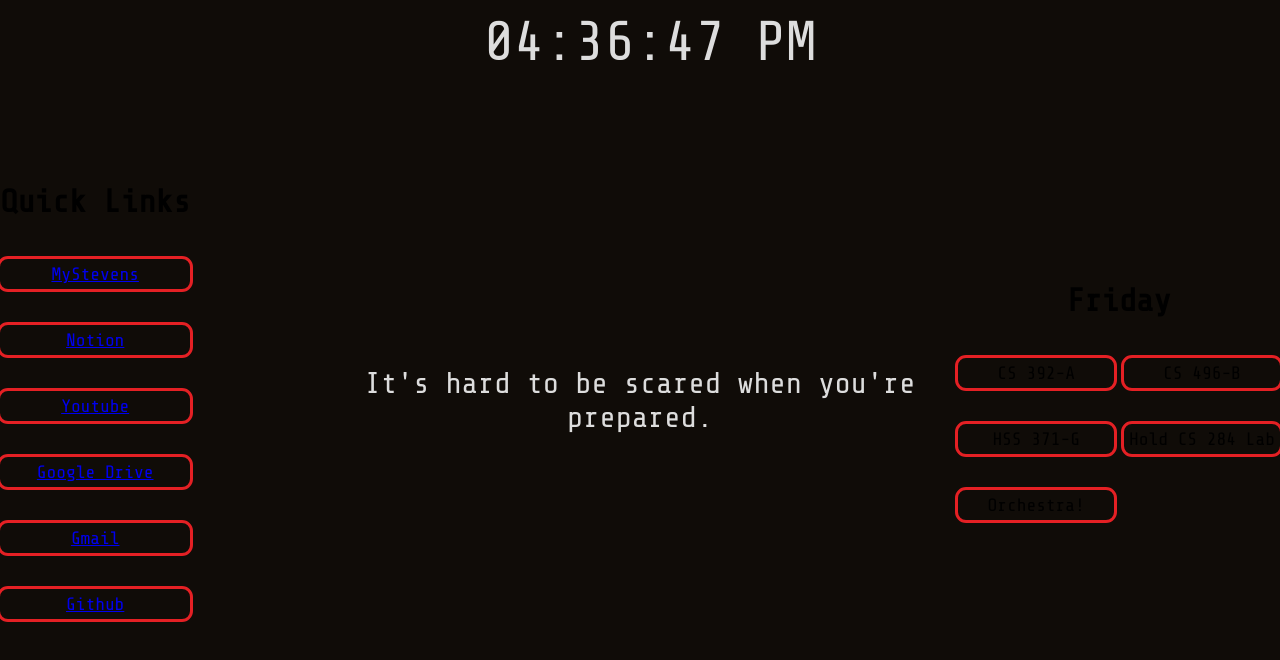
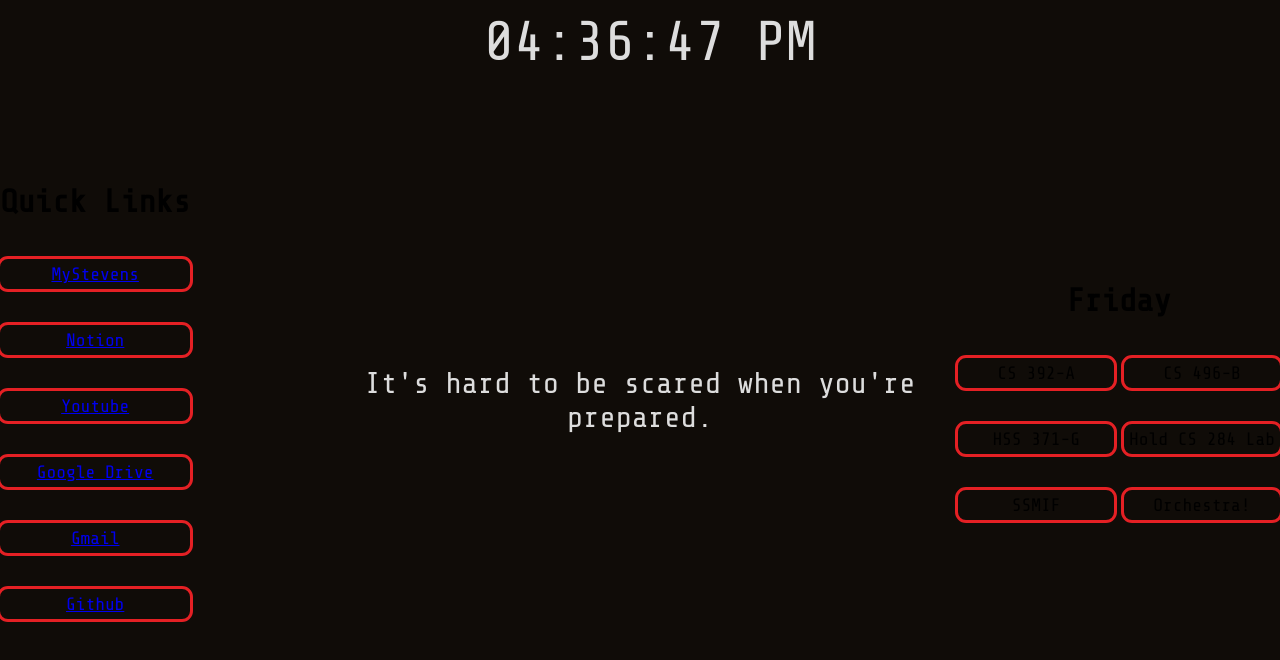
Before and after one commit to ZakariyyaScavotto/myNewTab, a plain HTML site: page index.html in a window 1280 px wide. Drawn offline with nearby package versions, Linux system fonts and the light colour scheme.

Commit message:
Fixed missing item

```diff
--- a/index.html
+++ b/index.html
@@ -67,6 +67,7 @@
 					<p>CS 496-B</p>
 					<p>HSS 371-G</p>
 					<p>Hold CS 284 Lab</p>
+					<p>SSMIF</p>
 					<p>Orchestra!</p>
 				</div>
 			</div>
```
